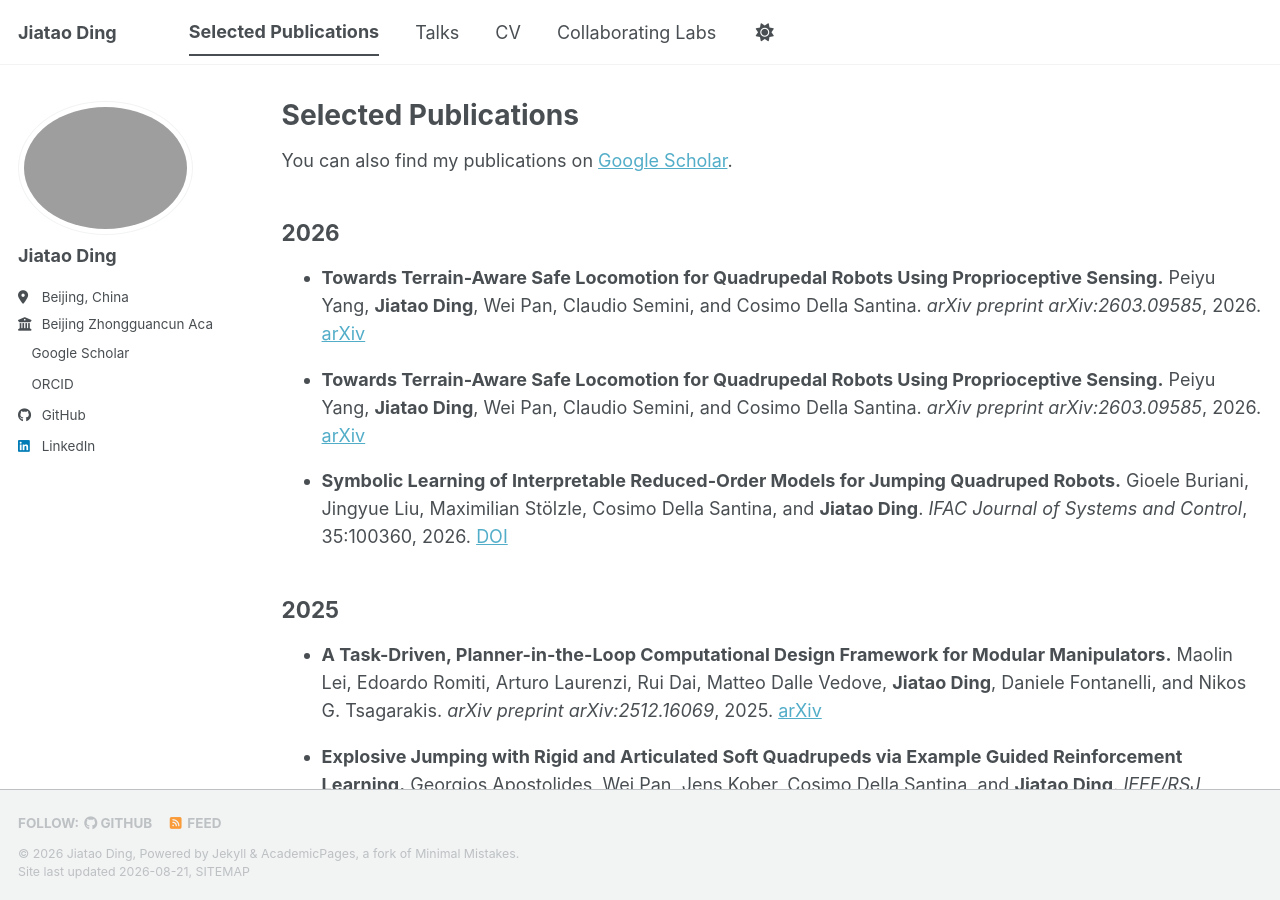
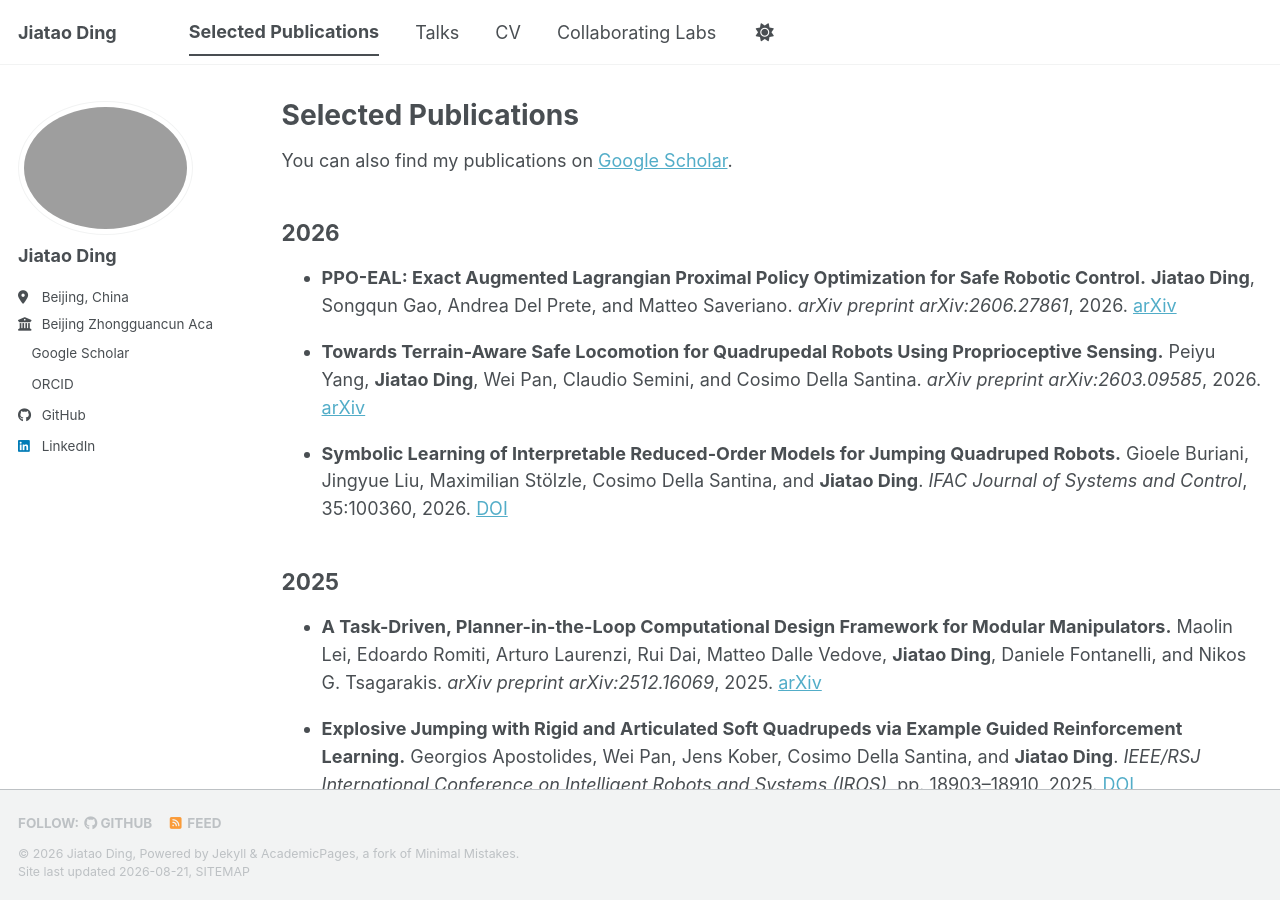
Before and after one commit to jiataoding/jiataoding.github.io, a Jekyll site: the page built from _pages/publications.html, in a window 1280 px wide and 900 px high. Built offline with Jekyll 4.4.1, drawn with Linux system fonts in a browser that asks for light colours; a style sheet for code colours, icons or effects is not loaded.

Commit message:
Update publication entry for 2026

```diff
--- a/_pages/publications.html
+++ b/_pages/publications.html
@@ -10,10 +10,10 @@ author_profile: true
 <h2>2026</h2>
 <ul class="publication-list">
   <li>
-    <strong>Towards Terrain-Aware Safe Locomotion for Quadrupedal Robots Using Proprioceptive Sensing.</strong>
-    Peiyu Yang, <strong>Jiatao Ding</strong>, Wei Pan, Claudio Semini, and Cosimo Della Santina.
-    <em>arXiv preprint arXiv:2603.09585</em>, 2026.
-    <a href="https://arxiv.org/abs/2603.09585">arXiv</a>
+    <strong>PPO-EAL: Exact Augmented Lagrangian Proximal Policy Optimization for Safe Robotic Control.</strong>
+    <strong>Jiatao Ding</strong>, Songqun Gao, Andrea Del Prete, and Matteo Saveriano.
+    <em>arXiv preprint arXiv:2606.27861</em>, 2026.
+    <a href="https://arxiv.org/abs/2606.27861">arXiv</a>
   </li>
   <li><strong>Towards Terrain-Aware Safe Locomotion for Quadrupedal Robots Using Proprioceptive Sensing.</strong> Peiyu Yang, <strong>Jiatao Ding</strong>, Wei Pan, Claudio Semini, and Cosimo Della Santina. <em>arXiv preprint arXiv:2603.09585</em>, 2026. <a href="https://arxiv.org/abs/2603.09585" target="_blank" rel="noopener">arXiv</a></li>
   <li><strong>Symbolic Learning of Interpretable Reduced-Order Models for Jumping Quadruped Robots.</strong> Gioele Buriani, Jingyue Liu, Maximilian Stölzle, Cosimo Della Santina, and <strong>Jiatao Ding</strong>. <em>IFAC Journal of Systems and Control</em>, 35:100360, 2026. <a href="https://doi.org/10.1016/j.ifacsc.2025.100360" target="_blank" rel="noopener">DOI</a></li>
```
